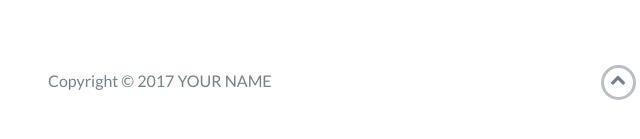
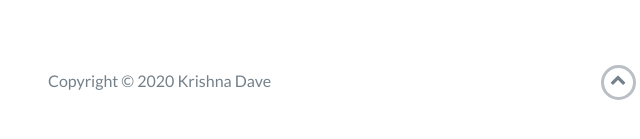
Before and after one commit to kdave12/kdave12.github.io, a website: page index.html in a window 1280 px wide. Shown: the part 4064-4203 px from the top of the page, 22-662 px from the left. Drawn offline with nearby package versions, Linux system fonts and the light colour scheme.

Commit message:
Added copyright

```diff
--- a/index.html
+++ b/index.html
@@ -237,7 +237,7 @@
             <div class="row">
                 <div class="col-sm-5 copyright">
                     <p>
-                        Copyright &copy; 2017 YOUR NAME
+                        Copyright &copy; 2020 Krishna Dave
                     </p>
                 </div>
                 <div class="col-sm-2 top">
```
